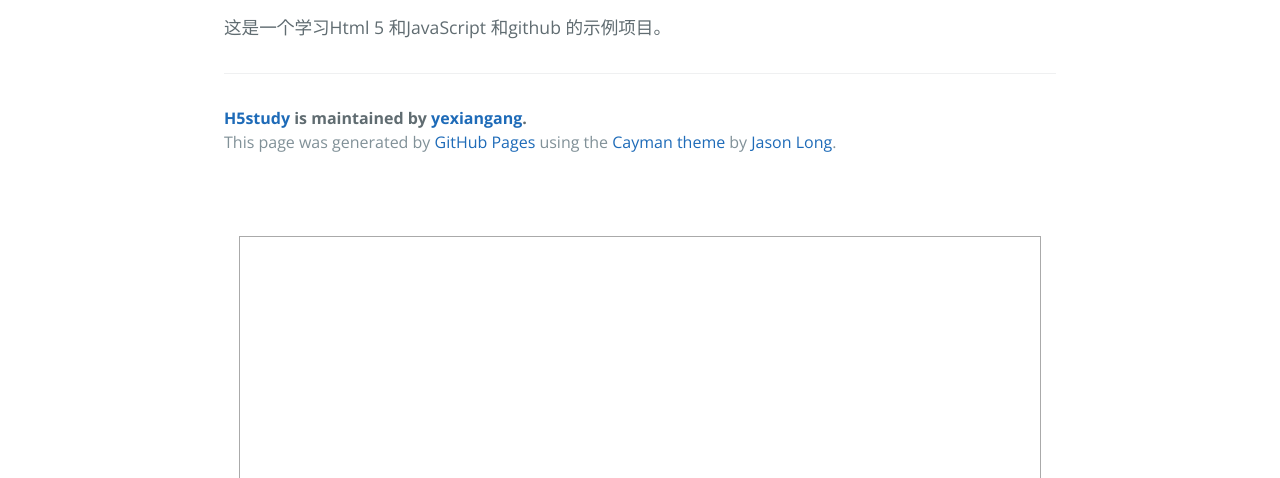
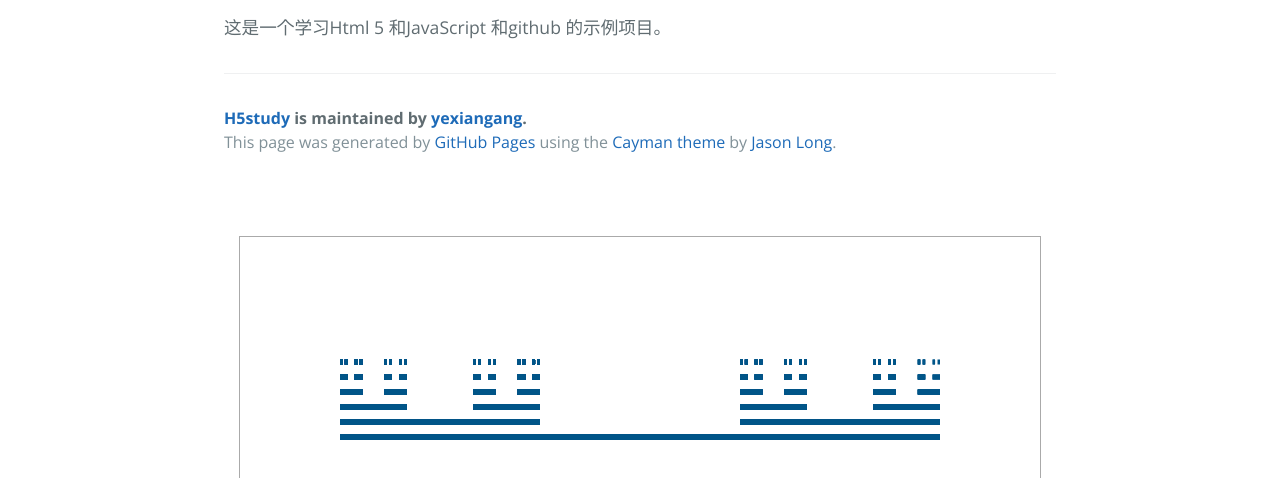
Before and after one commit to yexiangang/H5Study, a plain HTML site: page index.html in a window 1280 px wide. Shown: the part 424-902 px from the top of the page. Drawn offline with nearby package versions, Linux system fonts and the light colour scheme.

Commit message:
edit line position

```diff
--- a/index.html
+++ b/index.html
@@ -119,7 +119,7 @@
         canvas.width = 800;
         canvas.height = 300;
         var context = canvas.getContext("2d");
-        var line = new LineBean(100, 500, 700, 500);
+        var line = new LineBean(100, 200, 700, 200);
         drawLine(context, line);
     }
 </script>
```
